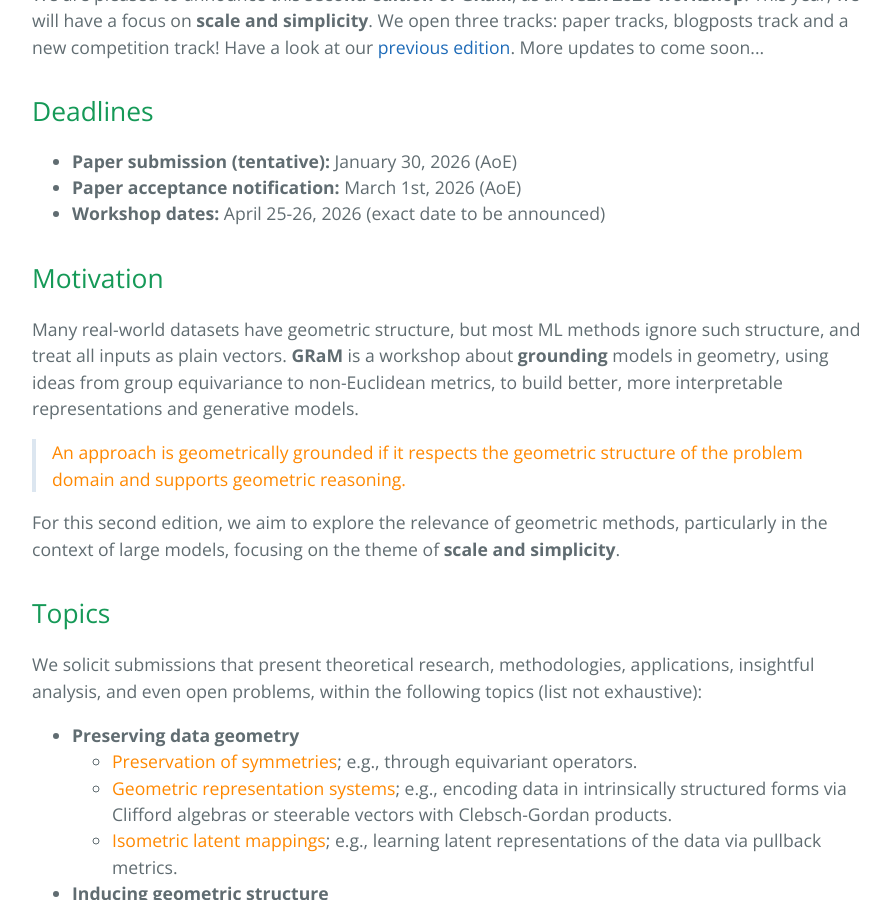
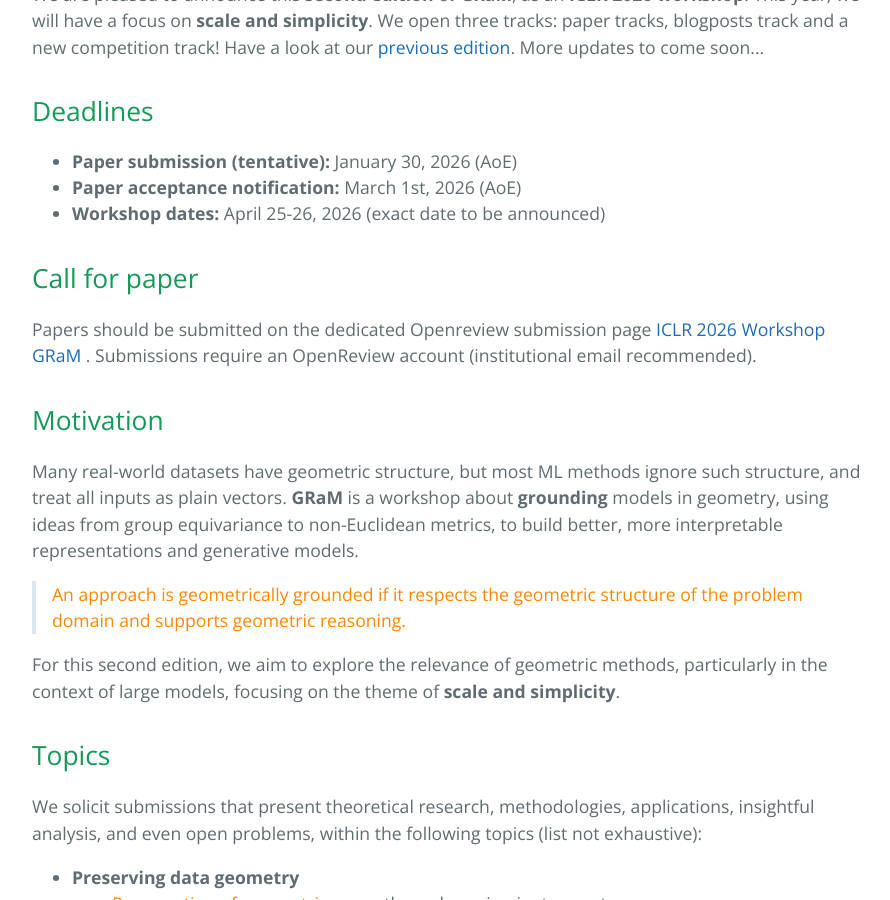
Before and after one commit to gram-workshop/gram-workshop.github.io, a Jekyll site: the page index.html, which Jekyll copies as it is, in a window 1280 px wide and 900 px high, scrolled down 511 px. Shown: the whole window, without its empty margins (192-1082 px from the left). Built offline with Jekyll 4.4.1, drawn with Linux system fonts in a browser that asks for light colours.

Commit message:
add openreview website

```diff
--- a/index.html
+++ b/index.html
@@ -77,6 +77,10 @@
         <li><strong>Workshop dates:</strong> April 25-26, 2026 (exact date to be announced)</li>
       </ul>
 
+      <h2 id="motivation">Call for paper</h2>
+      <p> Papers should be submitted on the dedicated Openreview submission page <a href="https://openreview.net/group?id=ICLR.cc/2026/Workshop/GRaM"> ICLR 2026 Workshop GRaM
+       </a>. Submissions require an OpenReview account (institutional email recommended).
+      </p>
 
       <h2 id="motivation">Motivation</h2>
 
```
Also changed, not shown: 5 other files.
